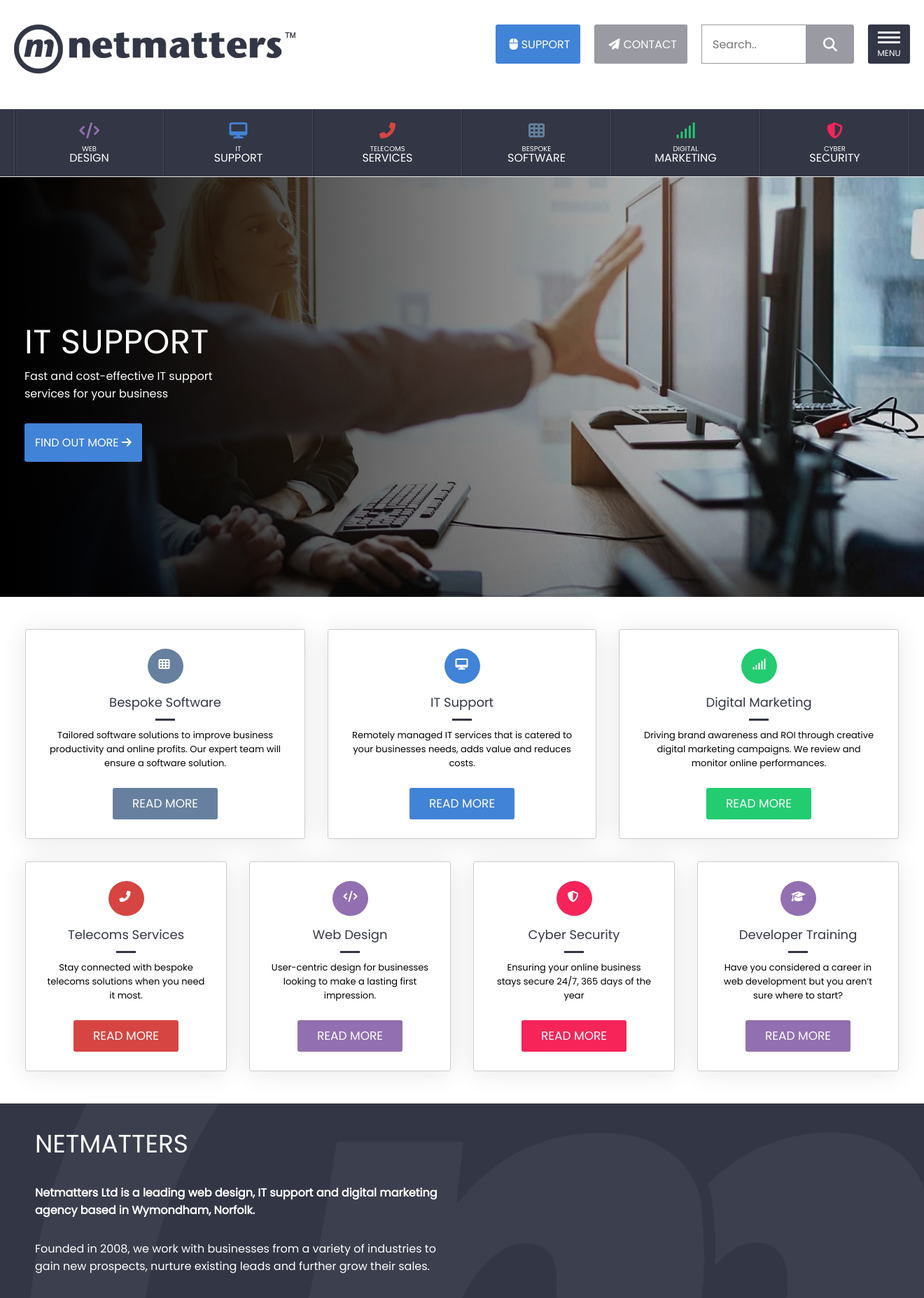
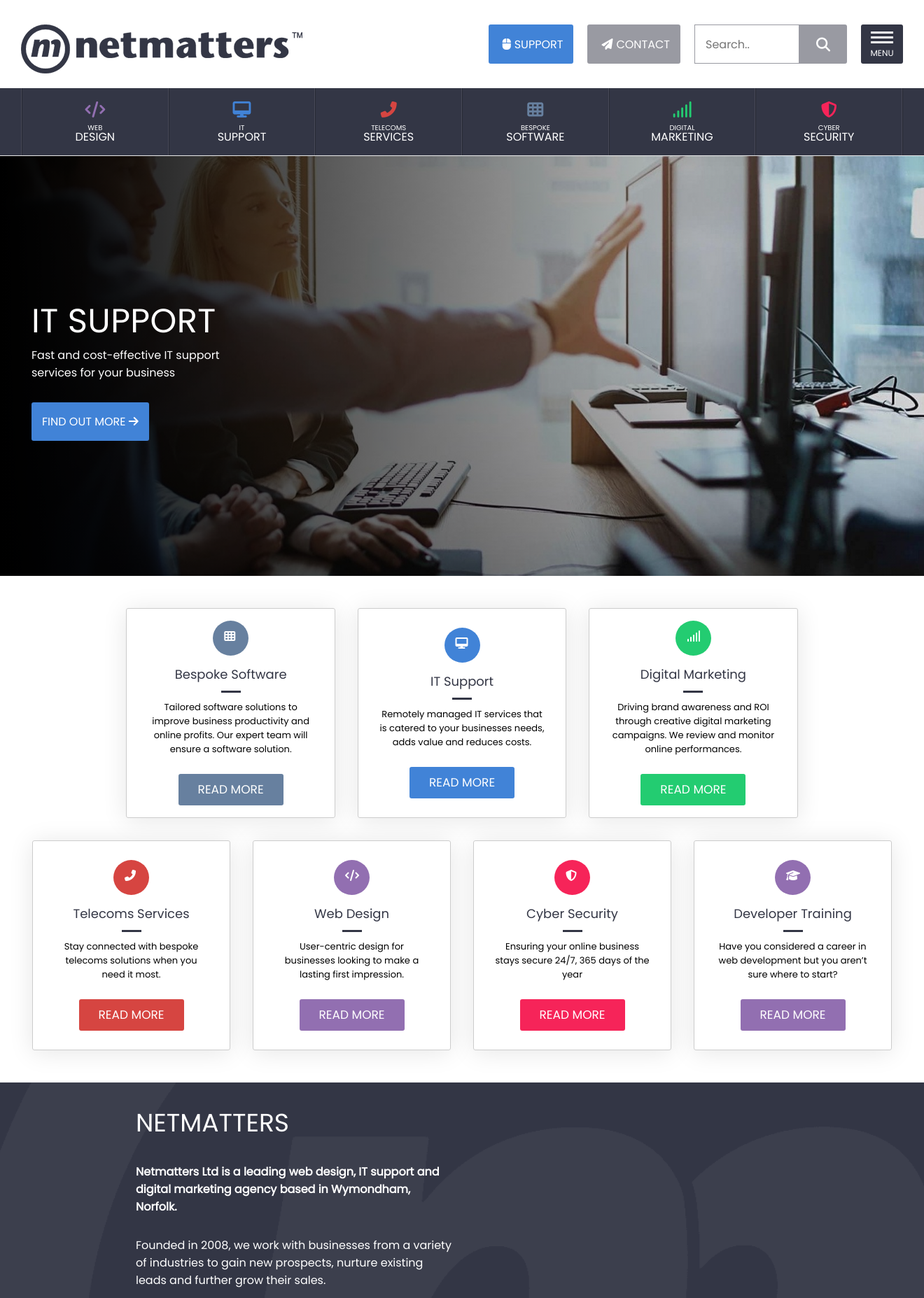
Before and after one commit to Orctooth/PHP_Reflection, a PHP site: page / in a window 1320 px wide. Shown: the top 1855 px of the page at 70% size. Run offline with PHP 8.4, Linux system fonts and the light colour scheme; some libraries are stand-ins or nearby versions.

Commit message:
Feedback task started. Almost all changes made except for newsletter forms

```diff
--- a/css/styles.css
+++ b/css/styles.css
@@ -159,6 +159,10 @@ body {
   max-width: 100%;
 }
 
+.logo-con {
+  margin-right: auto;
+}
+
 .header {
   padding-top: 5px;
   padding-bottom: 5px;
@@ -173,62 +177,66 @@ body {
   position: relative;
   justify-content: flex-start;
 }
-.header > .header-top .buttons {
+.header > .header-top > .buttons {
   display: flex;
   margin-left: auto;
 }
-.header > .header-top .buttons > * {
-  margin-left: 10px;
-  margin-right: 10px;
-}
-.header > .header-top .buttons > .support {
-  display: block;
-  position: relative;
-  margin-top: 35px;
-  margin-left: 45px;
-}
-.header > .header-top .buttons > .support > i {
+.header > .header-top > .buttons > * {
+  margin-left: 20px;
+}
+.header > .header-top > .buttons > .support {
+  display: block;
+  position: relative;
+  margin-top: 15px;
+  margin-left: auto;
+  margin-right: 15px;
   height: 56px;
+  width: 26px;
+  padding: 0 0;
+}
+.header > .header-top > .buttons > .support > i {
   width: 56px;
-  transform: scale(1.75);
-}
-.header > .header-top .buttons > .support::after {
+  height: 56px;
+  font-size: 32px;
+  margin: 0 0;
+}
+.header > .header-top > .buttons > .support::after {
   content: "";
   position: absolute;
-  top: 15px;
-  left: -25px;
+  top: 35px;
+  left: 0px;
   width: 30px;
   height: 3px;
   background-color: #000;
   display: none;
 }
-.header > .header-top .buttons > .support:hover::after {
-  display: block;
-}
-.header > .header-top .buttons > .btn-banner {
+.header > .header-top > .buttons > .support:hover::after {
+  display: block;
+}
+.header > .header-top > .buttons > .btn-banner {
   background-color: #4183d7;
   border-radius: 3px;
   border: none;
   padding: 15px 15px;
   color: #fff;
 }
-.header > .header-top .buttons > .btn-banner > i {
+.header > .header-top > .buttons > .btn-banner > i {
   line-height: 1.5;
   margin: 0 5px;
 }
-.header > .header-top .buttons > .support-xl {
+.header > .header-top > .buttons > .support-xl {
   background-color: #4183d7;
 }
-.header > .header-top .buttons > .support-xl:hover {
+.header > .header-top > .buttons > .support-xl:hover {
   background-color: #2a6ec6;
 }
-.header > .header-top .buttons > .contact-xl {
+.header > .header-top > .buttons > .contact-xl {
   background-color: #999aa2;
 }
-.header > .header-top .buttons > .contact-xl:hover {
+.header > .header-top > .buttons > .contact-xl:hover {
   background-color: #84858f;
 }
-.header > .header-top .buttons > .hamburger {
+.header > .header-top > .buttons > .hamburger {
   background-color: #333645;
   color: #fff;
   margin-bottom: 10px;
@@ -240,12 +248,12 @@ body {
   padding: 10px 12px;
   margin-right: 0px;
 }
-.header > .header-top .buttons > .hamburger > .menutext {
+.header > .header-top > .buttons > .hamburger > .menutext {
   font-size: 0.75rem;
   line-height: 1.6rem;
   margin-top: 5px;
 }
-.header > .header-top .buttons > .hamburger:hover {
+.header > .header-top > .buttons > .hamburger:hover {
   background-color: #22242e;
 }
 .header > .searchbar > form {
@@ -1346,38 +1365,30 @@ footer .footer-main .footer-content .social-con .button-container .linked-in:hov
     margin: 0 auto;
   }
 }
-@media only screen and (max-width: 786px) and (-ms-high-contrast: active), only screen and (max-width: 786px) and (-ms-high-contrast: none) {
+@media only screen and (max-width: 768px) and (-ms-high-contrast: active), only screen and (max-width: 768px) and (-ms-high-contrast: none) {
   .searchbar-mobile > button {
     margin-right: 20px;
   }
 }
-@media only screen and (max-width: 786px) {
-  .header {
-    margin-bottom: 30px;
-  }
-}
-@media only screen and (max-width: 786px) {
+@media only screen and (max-width: 768px) {
   .lg-row-nav {
     display: block;
     justify-content: space-around;
     margin: 0 auto;
   }
 }
-@media only screen and (max-width: 786px) {
+@media only screen and (max-width: 768px) {
   .security, .schools, .web-design, .telecoms, .marketing, .bespoke, .IT {
     width: 100%;
     display: block;
     margin: 0 auto;
   }
 }
-@media only screen and (min-width: 786px) {
+@media only screen and (min-width: 768px) {
   .support > i {
     display: none;
   }
 
-  .header {
-    margin-bottom: 30px;
-  }
   .header > .searchbar-mobile {
     display: none;
   }
@@ -1440,18 +1455,8 @@ footer .footer-main .footer-content .social-con .button-container .linked-in:hov
   .searchbar-lg > form > button {
     border-radius: 3px;
   }
-
-  .header-top {
-    width: 1024px;
-    margin: 0 auto;
-  }
-}
-@media only screen and (min-width: 1280px) {
-  .header-top {
-    width: 1280px;
-    margin: 0 auto;
-  }
-
+}
+@media only screen and (min-width: 1260px) {
   .searchbar-lg > form > input {
     display: block;
     border: 1px solid #999aa2;
@@ -1462,30 +1467,36 @@ footer .footer-main .footer-content .social-con .button-container .linked-in:hov
     right: -40px;
   }
 }
-@media only screen and (max-width: 1024px) {
+@media only screen and (max-width: 992px) {
   .navbar {
     display: none;
   }
 }
-@media only screen and (min-width: 1024px) {
+@media only screen and (min-width: 992px) {
+  .navbar {
+    min-width: 992px;
+  }
   .navbar > .tab-wrapper {
-    width: 1024px;
+    width: 992px;
     margin: 0 auto;
   }
   .navbar > .tab-wrapper > .bar-child > .drop-down > ul > li {
     font-size: 0.805rem;
   }
 }
-@media only screen and (min-width: 1280px) {
+@media only screen and (min-width: 1260px) {
+  .navbar {
+    min-width: 1260px;
+  }
   .navbar .tab-wrapper {
-    min-width: 1280px;
+    min-width: 1260px;
     margin: 0 auto;
   }
   .navbar .tab-wrapper > .bar-child > .drop-down > ul > li {
     font-size: 1rem;
   }
 }
-@media only screen and (min-width: 786px) {
+@media only screen and (min-width: 768px) {
   .banner-text {
     padding-left: 15px;
   }
@@ -1500,17 +1511,17 @@ footer .footer-main .footer-content .social-con .button-container .linked-in:hov
     background: linear-gradient(270deg, transparent 0%, #000);
   }
 }
-@media only screen and (min-width: 1024px) {
+@media only screen and (min-width: 992px) {
   .culture {
     background-image: url("../img/netmatters-transp.png");
     background-repeat: no-repeat;
-    background-size: cover;
+    background-size: auto 100%;
     background-color: #333645;
     background-position: right;
   }
 
   .culture-back {
-    width: 1024px;
+    width: 992px;
     margin: 0 auto;
     background-color: rgba(0, 0, 0, 0);
   }
@@ -1518,17 +1529,17 @@ footer .footer-main .footer-content .social-con .button-container .linked-in:hov
     width: 50%;
   }
 }
-@media only screen and (max-width: 1024px) {
+@media only screen and (max-width: 992px) {
   .bespoke, .marketing, .IT, .telecoms, .security, .web-design, .schools {
     min-width: 100%;
     display: block;
     margin: 0 auto;
   }
 }
-@media only screen and (min-width: 786px) {
+@media only screen and (min-width: 768px) {
   .lg-row-nav {
     display: flex;
-    width: 786px;
+    width: 768px;
     justify-content: space-around;
     margin: 0 auto;
   }
@@ -1545,10 +1556,10 @@ footer .footer-main .footer-content .social-con .button-container .linked-in:hov
     margin: 0 auto;
   }
 }
-@media only screen and (min-width: 1024px) {
+@media only screen and (min-width: 992px) {
   .xl-row-nav {
     display: flex;
-    width: 1024px;
+    width: 992px;
     margin: 0px auto;
   }
   .xl-row-nav > .card-nav {
@@ -1562,9 +1573,9 @@ footer .footer-main .footer-content .social-con .button-container .linked-in:hov
     margin: 0 auto;
   }
 }
-@media only screen and (min-width: 1280px) {
+@media only screen and (min-width: 1260px) {
   .nav-cards {
-    width: 1280px;
+    width: 1260px;
     margin: 0 auto;
   }
 
@@ -1783,29 +1785,35 @@ footer .footer-main .footer-content .social-con .button-container .linked-in:hov
     margin: 0 auto;
   }
 }
-@media only screen and (min-width: 786px) {
-  .header-top, .searchbar-mobile, .banner-text,
+@media only screen and (min-width: 768px) {
+  .header-top, .banner-text,
 .nav-cards, .culture-back, .news-header-section,
 .news-cards, .companies, .sign-up-form, .footer-content {
-    width: 786px;
-    margin: 0 auto;
-  }
-}
-@media only screen and (min-width: 1024px) {
-  .header-top, .searchbar-mobile, .banner-text, .tab-wrapper,
+    max-width: 768px;
+    margin: 0 auto;
+  }
+}
+@media only screen and (min-width: 992px) {
+  .header-top, .banner-text, .tab-wrapper,
 .lg-row-nav, .nav-cards, .culture-back, .news-header-section,
 .news-cards, .companies, .sign-up-form, .footer-content, .awards-1, .awards-2 {
-    width: 1024px;
-    margin: 0 auto;
-  }
-}
-@media only screen and (min-width: 1280px) {
-  .header-top, .searchbar-mobile, .banner-text, .tab-wrapper,
+    max-width: 992px;
+    margin: 0 auto;
+  }
+}
+@media only screen and (min-width: 1260px) {
+  .header-top, .banner-text, .slides, .tab-wrapper,
 .xl-row-nav, .xxl-row-nav, .nav-cards,
 .culture-back, .news-header-section, .companies,
 .news-cards, .footer-content, .sign-up-form, .awards-1, .awards-2 {
-    width: 1280px;
-    margin: 0 auto;
+    max-width: 1260px;
+    margin: 0 auto;
+  }
+}
+@media only screen and (min-width: 1260px) and (-ms-high-contrast: active), only screen and (min-width: 1260px) and (-ms-high-contrast: none) {
+  .slides {
+    width: 100vw;
+    margin-left: 100px;
   }
 }
 @media screen and (-ms-high-contrast: active), (-ms-high-contrast: none) {
--- a/index.html
+++ b/index.html
@@ -18,7 +18,10 @@
         <header class="header">
 
             <div class="header-top">
-                <a href="" class="home-link"><img class="logo" src="img/f-logo.png" alt="Netmatters logo"></a>
+                <div class="logo-con">
+                    <a href="" class="home-link"><img class="logo" src="img/f-logo.png" alt="Netmatters logo"></a>
+                </div>
+
                 <div class="buttons">
 
                     <div class="support"><i class="fas fa-phone"></i></div>
--- a/scss/_media-queries.scss
+++ b/scss/_media-queries.scss
@@ -49,14 +56,14 @@
                 display: none;
             }
         }
-        margin-bottom: 30px;
+        //margin-bottom: 30px;
 
 
     }
 
 }
 //show desktop/tablet search bar
-@media only screen and (min-width:786px){
+@media only screen and (min-width:768px){
     .searchbar-lg{
         display: block;
 
@@ -135,24 +145,13 @@
     }
 
 
-
-    .header-top{
-        width:1024px;
-        margin: 0 auto;
-
-    }
-
-
 }
 
 
 
-@media only screen and (min-width:1280px){
+@media only screen and (min-width:1260px){
 
-    .header-top{
-        width:1280px;
-        margin: 0 auto;
-    }
+
 
     .searchbar-lg{
         & > form{
@@ -174,16 +173,18 @@
 }
 
 //navbar queries
-@media only screen and (max-width:1024px){
+@media only screen and (max-width:992px){
     .navbar{
         display: none;
     }
 }
 
-@media only screen and (min-width:1024px){
+@media only screen and (min-width:992px){
     .navbar{
+        min-width: 992px;
+
         & > .tab-wrapper{
-            width: 1024px;
+            width: 992px;
             margin: 0 auto;
             & > .bar-child{
                 & > .drop-down{
@@ -201,10 +202,12 @@
 
 
 
-@media only screen and (min-width:1280px){
+@media only screen and (min-width:1260px){
     .navbar{
+        min-width: 1260px;
+
         .tab-wrapper{
-            min-width: 1280px;
+            min-width: 1260px;
             margin: 0 auto;
             & > .bar-child{
                 & > .drop-down{
@@ -247,17 +250,19 @@
 }
 
 
+
+
 //culture query
-@media only screen and (min-width:1024px){
+@media only screen and (min-width:992px){
     .culture{
         background-image: url("../img/netmatters-transp.png");
         background-repeat: no-repeat;
-        background-size: cover;
+        background-size: auto 100%;
         background-color: $navy-ish;
         background-position: right;
     }
     .culture-back{
-        width: 1024px;
+        width: 992px;
         margin: 0 auto;
         background-color: rgba(0,0,0,0);
 
@@ -278,10 +283,10 @@
     }
 }
 
-@media only screen and (min-width: 786px){
+@media only screen and (min-width: 768px){
     .lg-row-nav{
         display: flex;
-        width: 786px;
+        width: 768px;
         justify-content: space-around;
         margin: 0 auto;
     }
@@ -300,10 +305,10 @@
     }
 }
 
-@media only screen and (min-width: 1024px){
+@media only screen and (min-width: 992px){
     .xl-row-nav{
         display:flex;
-        width: 1024px;
+        width: 992px;
         //justify-content: space-between;
         margin: 0px auto;
         & > .card-nav{
@@ -323,9 +328,9 @@
 
 }
 
-@media only screen and (min-width: 1280px){
+@media only screen and (min-width: 1260px){
     .nav-cards{
-        width: 1280px;
+        width: 1260px;
         margin: 0 auto;
     }
 
@@ -680,34 +672,41 @@
     }
 }
 //tablets
-@media only screen and (min-width: 786px){
-    .header-top, .searchbar-mobile, .banner-text,
+@media only screen and (min-width: 768px){
+    .header-top, .banner-text,
     .nav-cards, .culture-back, .news-header-section,
     .news-cards, .companies, .sign-up-form, .footer-content {
-        width: 786px;
+        max-width: 768px;
         margin: 0 auto;
     }
 }
 //small laptops
-@media only screen and (min-width: 1024px){
-    .header-top, .searchbar-mobile, .banner-text, .tab-wrapper,
+@media only screen and (min-width: 992px){
+    .header-top, .banner-text, .tab-wrapper,
     .lg-row-nav, .nav-cards, .culture-back, .news-header-section,
     .news-cards, .companies, .sign-up-form, .footer-content, .awards-1, .awards-2 {
-        width: 1024px;
+        max-width: 992px;
         margin: 0 auto;
     }
 
 
 }
 
-@media only screen and (min-width: 1280px){
-    .header-top, .searchbar-mobile, .banner-text, .tab-wrapper,
+@media only screen and (min-width: 1260px){
+    .header-top, .banner-text, .slides, .tab-wrapper,
     .xl-row-nav, .xxl-row-nav, .nav-cards,
     .culture-back, .news-header-section, .companies,
     .news-cards, .footer-content, .sign-up-form, .awards-1, .awards-2 {
-        width: 1280px;
+        max-width: 1260px;
         margin: 0 auto;
     }
+    @media screen and (-ms-high-contrast: active), (-ms-high-contrast: none) {
+        .slides{
+            width: 100vw;
+            margin-left: 100px;
+        }
+    }
+
 }
 
 //cross browser fixes
--- a/scss/styles.scss
+++ b/scss/styles.scss
@@ -119,6 +119,10 @@ $hamburger-types: (
     max-width: 100%;
 }
 
+.logo-con{
+    margin-right: auto;
+}
+
 .header{
     padding-top: 5px;
     padding-bottom: 5px;
@@ -138,13 +142,13 @@ $hamburger-types: (
 
 
 
-        .buttons{
+        & > .buttons{
             display:flex;
             margin-left: auto;
 
             & > *{
-               margin-left: 10px;
-               margin-right: 10px;
+               margin-left: 20px;
+            //    margin-right: 10px;
 
             }
 
@@ -153,19 +157,23 @@ $hamburger-types: (
             & > .support{
                 display: block;
                 position: relative;
-                margin-top: 35px;
-                margin-left: 45px;
+                margin-top: 15px;
+                margin-left: auto;
+                margin-right: 15px;
+                height: 56px;
+                width: 26px;
+                padding: 0 0;
                 & > i{
+                    width: 56px;
                     height: 56px;
-                    width: 56px;
-                    transform: scale(1.75);
-
+                    font-size: 32px;
+                    margin: 0 0;
                 }
                 &::after{
                     content: "";
                     position: absolute;
-                    top: 15px;
-                    left: -25px;
+                    top: 35px;
+                    left: 0px;
                     width: 30px;
                     height: 3px;
                     background-color: #000;
@@ -178,24 +186,7 @@ $hamburger-types: (
                 }
             }
 
-            // & > .big-beautiful-button{
-            //     padding: 15px 30px;
-            //     height: 56px;
-            //     width: 130px;
-            //     & > i{
-            //         padding: 5px 15px;
-            //         padding-right: 5px;
-            //         @media screen and (-ms-high-contrast: active), (-ms-high-contrast: none) {
-            //             padding-right: 0;
-            //         }
-            //         font-size: 18px;
-            //     }
-            //     @media screen and (-ms-high-contrast: active), (-ms-high-contrast: none) {
-            //         padding: 15px 10px 15px 0;
-            //     }
-
-
-            // }
+
 
             & > .btn-banner{
                 background-color: $IT-tab-bg;
@@ -1184,6 +1175,10 @@ $hamburger-types: (
                         & > .avatar{
                             margin-top: 15px;
 
+                            & > img{
+                                border-radius: 100%;
+                            }
+
                         }
 
                     }
@@ -1327,7 +1322,7 @@ $hamburger-types: (
                     margin-bottom: 5px;
                     font-weight: 600;
                     & > span{
-                        color:red;
+                        color:#d24d57;
                     }
                 }
 
```
Also changed, not shown: other parts of css/styles.css (+48 -42 lines), other parts of scss/_media-queries.scss (+46 -49 lines), 1 other file.
